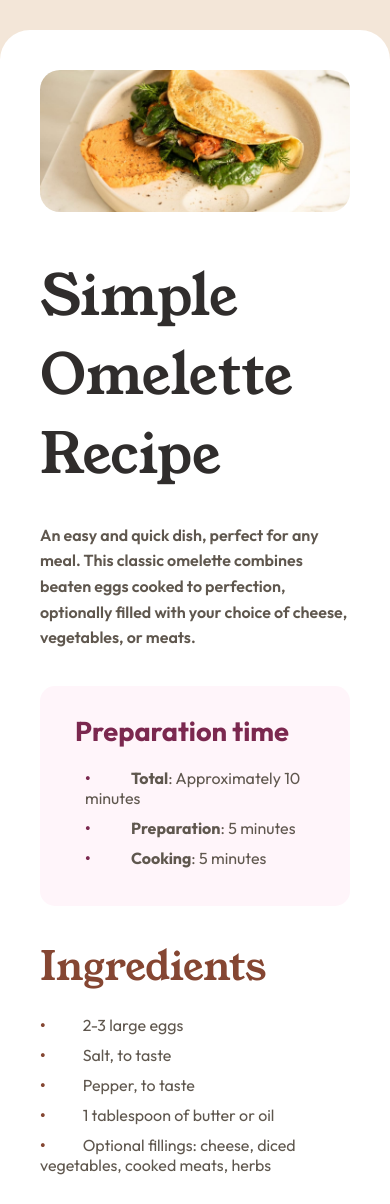
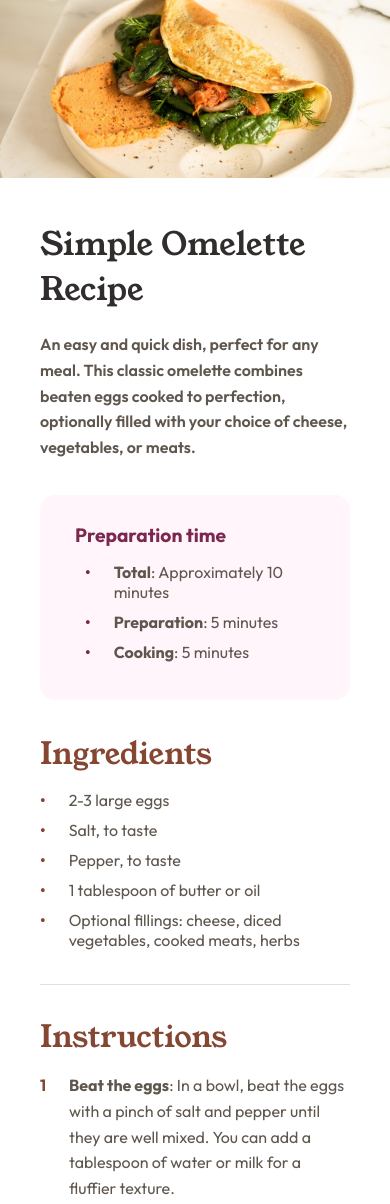
Before and after one commit to RyadC/recipe-page-main-frontend-mentor, a plain HTML site: page html/index.html in a window 390 px wide. Shown: the top 1204 px of the page. Drawn offline with Linux system fonts and the light colour scheme.

Commit message:
:boom: Mobile responsive finished

```diff
--- /dev/null
+++ b/css/responsive.css
@@ -0,0 +1,38 @@
+
+/********     MOBILE RESPONSIVE      ********/
+@media screen and (max-width: 645px) {
+  body {
+    padding: 0;
+  }
+  .figure {
+    margin-left: -40px;
+    margin-top: -40px;
+    margin-right: -40px;
+  }
+  .figure__img {
+    border-radius: 0;
+  }
+}
+
+@media screen and (max-width: 565px) {
+  .main-title {
+    font-size: 2.7rem;
+  }
+  .section-preparation-time__item-list::before, .section-ingredients__item-list::before, .section-instructions__item-list::before {
+    margin-right: 23px;
+  }
+}
+
+@media screen and (max-width: 460px) {
+  .main-title {
+    font-size: 2rem;
+    margin-bottom: 20px;
+  }
+  .title-h2 {
+   font-size: 1.9rem;
+    margin-bottom: 15px;
+  }
+  .title-h2--info {
+    font-size: 1.2rem;
+  }
+}
--- a/css/style.css
+++ b/css/style.css
@@ -51,6 +51,10 @@ body {
   margin-left: 10px;
 }
 .section-preparation-time__item-list {
+  display: flex;
+  flex-flow: row nowrap;
+  justify-content: flex-start;
+  align-items: flex-start;
   font-size: var(--body-font-size);
   margin-bottom: var(--margin-bottom-li);
 }
@@ -69,6 +73,10 @@ body {
   color: var(--nutmeg);
 }
 .section-ingredients__item-list {
+  display: flex;
+  flex-flow: row nowrap;
+  justify-content: flex-start;
+  align-items: flex-start;
   margin-bottom: var(--margin-bottom-li);
 }
 
--- a/css/variables.css
+++ b/css/variables.css
@@ -4,6 +4,7 @@
   --desktop-width: 1440px;
   --mobile-width: 375px;
   --margin-bottom-li: 10px;
+  --margin-bottom-li--res: 5px;
 
   /* Colors */
   --nutmeg: #854632;
--- a/html/index.html
+++ b/html/index.html
@@ -12,6 +12,8 @@
     <link rel="stylesheet" href="../css/variables.css">
     <link rel="stylesheet" href="../css/utils.css">
     <link rel="stylesheet" href="../css/style.css">
+    <link rel="stylesheet" href="../css/responsive.css">
+
 
     <title>Les omelettes du chef | Recipe page</title>
   </head>
@@ -34,13 +36,19 @@
         <h2 class="section-preparation-time__title title-h2 title-h2--info">Preparation time</h2>
         <ul class="section-preparation-time__list">
           <li class="section-preparation-time__item-list custom-puce">
-            <em class="section-preparation-time__important-word important-word">Total</em>: Approximately 10 minutes
+            <p class="section-preparation-time__item-list-paragraph">
+              <em class="section-preparation-time__important-word important-word">Total</em>: Approximately 10 minutes
+            </p>
           </li>
           <li class="section-preparation-time__item-list custom-puce">
-            <em class="section-preparation-time__important-word important-word">Preparation</em>: 5 minutes
+            <p class="section-preparation-time__item-list-paragraph">
+              <em class="section-preparation-time__important-word important-word">Preparation</em>: 5 minutes
+            </p>
           </li>
           <li class="section-preparation-time__item-list custom-puce">
-            <em class="section-preparation-time__important-word important-word">Cooking</em>: 5 minutes
+            <p class="section-preparation-time__item-list-paragraph">
+              <em class="section-preparation-time__important-word important-word">Cooking</em>: 5 minutes
+            </p>
           </li>
         </ul>
       </section>
@@ -48,11 +56,31 @@
       <section class="section-ingredients line-effect">
         <h2 class="section-ingredients__title title-h2">Ingredients</h2>
         <ul class="section-ingredients__list">
-          <li class="section-ingredients__item-list custom-puce">2-3 large eggs</li>
-          <li class="section-ingredients__item-list custom-puce">Salt, to taste</li>
-          <li class="section-ingredients__item-list custom-puce">Pepper, to taste</li>
-          <li class="section-ingredients__item-list custom-puce">1 tablespoon of butter or oil</li>
-          <li class="section-ingredients__item-list custom-puce">Optional fillings: cheese, diced vegetables, cooked meats, herbs</li>
+          <li class="section-ingredients__item-list custom-puce">
+            <p class="section-ingredients__item-list-paragraph">
+              2-3 large eggs
+            </p>
+          </li>
+          <li class="section-ingredients__item-list custom-puce">
+            <p class="section-ingredients__item-list-paragraph">
+              Salt, to taste
+            </p>
+          </li>
+          <li class="section-ingredients__item-list custom-puce">
+            <p class="section-ingredients__item-list-paragraph">
+              Pepper, to taste
+            </p>
+          </li>
+          <li class="section-ingredients__item-list custom-puce">
+            <p class="section-ingredients__item-list-paragraph">
+              1 tablespoon of butter or oil
+            </p>
+          </li>
+          <li class="section-ingredients__item-list custom-puce">
+            <p class="section-ingredients__item-list-paragraph">
+              Optional fillings: cheese, diced vegetables, cooked meats, herbs
+            </p>
+          </li>
         </ul>
       </section>
 
```
Also changed, not shown: css/utils.css (line endings or trailing spaces).
